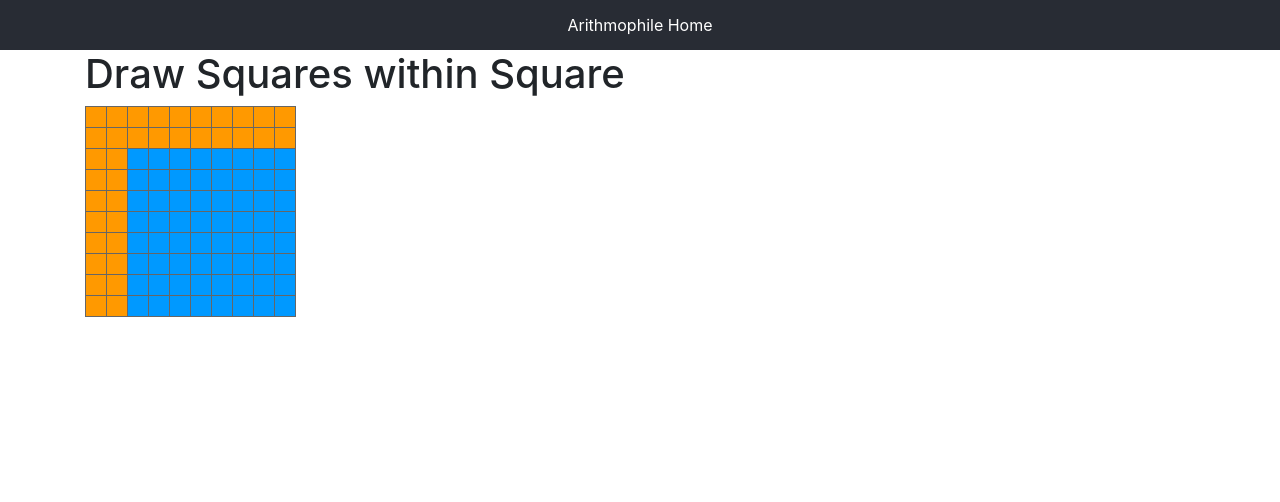
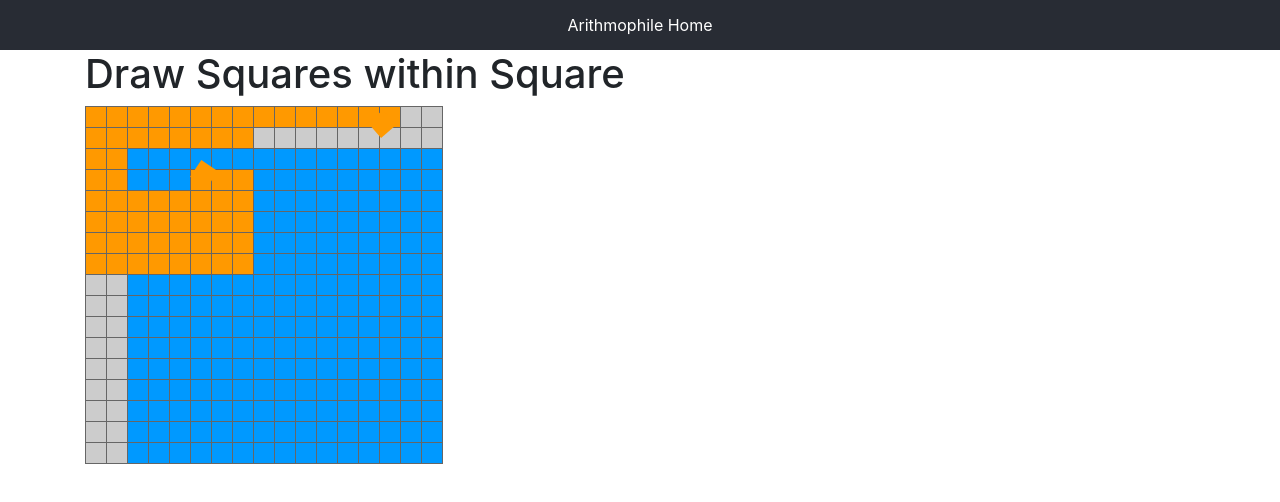
Before and after one commit to ricktoews/math-toys-react, a React (Create React App) app: page /pythag in a window 1280 px wide. Shown: the top 502 px of the page. Built offline with nearby package versions, Linux system fonts and the light colour scheme.

Commit message:
Animate movement of squares.

```diff
--- a/src/Pythag.js
+++ b/src/Pythag.js
@@ -49,6 +49,8 @@ function moveSquare(id, triple, squareMoved) {
   var aSides = getASides(triple);
   var dest = { top: aSides[squareMoved].row * SQUARE_WIDTH, left: aSides[squareMoved].col * SQUARE_WIDTH };
   var el = document.querySelector('#' + id);
+  el.style.transition = '1s';
+  el.style.transform = 'rotate(360deg)';
   el.style.top = dest.top + 'px';
   el.style.left = dest.left + 'px';
 }
@@ -61,7 +63,9 @@ function moveASquares(triple) {
   for (let i = 0; i < totalSquares; i++) {
     let r = Math.ceil((i + 1) / triple.a), c = (i % triple.a) + 1;
     if (r > aThickness & c > aThickness) {
-      setTimeout((squareMoved => { moveSquare('a-' + i, triple, squareMoved) })(squareMoved), 500);
+      setTimeout( (squareMoved => {
+        return () => { moveSquare('a-' + i, triple, squareMoved) };
+	  } )(squareMoved), 500 * squareMoved);
       squareMoved++;
     }
 
@@ -69,7 +73,7 @@ function moveASquares(triple) {
 }
 
 function Pythag(props) {
-  const triple = { a: 6, b: 8, c: 10 };
+  const triple = { a: 8, b: 15, c: 17 };
   var cSide = triple.c * SQUARE_WIDTH + 1;
   var squares = makeSquares(triple, 'c');
   var aSquares = makeSquares(triple, 'a', 'a-square');
```
